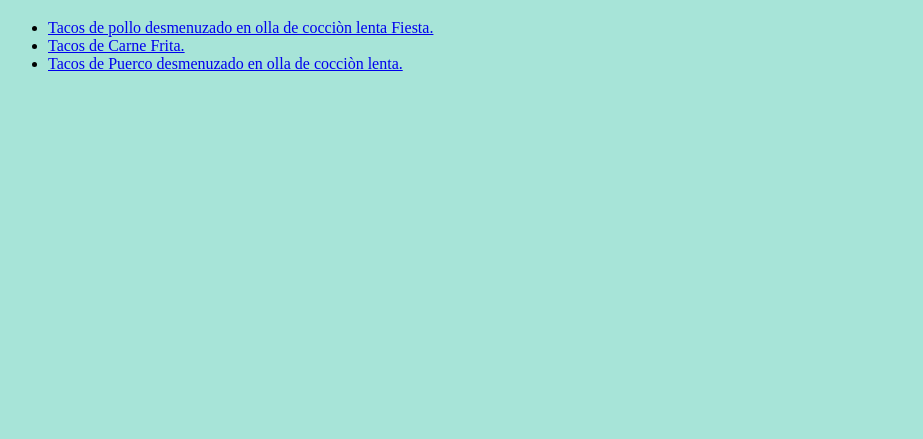
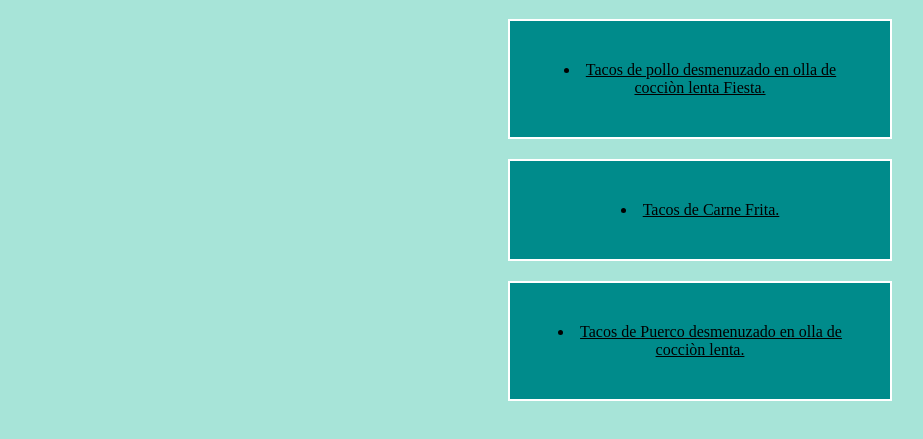
Before and after one commit to Johnny09887/Odin-Recipes, a plain HTML site: page index.html in a window 1280 px wide. Shown: the part 61-500 px from the top of the page, without its empty margins (0-923 px from the left). Drawn offline with Linux system fonts and the light colour scheme.

Commit message:
Mejorando el estiloPagPrincipal.css y editando index.html.
Acabe de dar un estilo mejor a estiloPagPrincipal.css para que este
tenga cuadros separados con colores y dentro de estas esten los link
que llevan a las paginas de las recetas, y edite index.html colocando
"div" a cada "li" para que esta esten separadas y dentro de los "div"
le coloque clases para tenerlas por separado a cada una.

```diff
--- a/CSS/estiloPagPrincipal.css
+++ b/CSS/estiloPagPrincipal.css
@@ -2,6 +2,22 @@ body{
     background-color: rgb(167, 228, 216);
 }
 .titulo{
-    color: rgb(2, 2, 2);
+    color:black;
     text-align: center;
 }
+.listado{
+    text-align: center;
+    padding-left: 0;
+    list-style-position: inside;
+}
+.pollo,.carne,.puerco{
+    background-color: darkcyan;
+    border: 2px solid white;
+    width: 300px;
+    padding: 40px;
+    margin: 20px;
+    margin-left: 500px;
+}
+.colorpollo,.colorcarne,.colorpuerco{
+    color: black;
+}
--- a/index.html
+++ b/index.html
@@ -6,10 +6,16 @@
     </head>
     <body>
         <h1 class="titulo">Recetas de Odin</h1>
-        <ul>
-         <li><a href="recetas/tacosDePollo.html">Tacos de pollo desmenuzado en olla de cocciòn lenta Fiesta.</a></li>
-         <li><a href="recetas/tacosDeCarne.html">Tacos de Carne Frita.</a></li>
-         <li><a href="recetas/tacosDePuerco.html">Tacos de Puerco desmenuzado en olla de cocciòn lenta.</a></li>
+        <ul class="listado">
+         <div class="pollo">
+           <li><a href="recetas/tacosDePollo.html" class="colorpollo">Tacos de pollo desmenuzado en olla de cocciòn lenta Fiesta.</a></li>
+         </div>
+         <div class="carne">
+           <li><a href="recetas/tacosDeCarne.html" class="colorcarne">Tacos de Carne Frita.</a></li>
+         </div>
+         <div class="puerco">
+           <li><a href="recetas/tacosDePuerco.html" class="colorpuerco">Tacos de Puerco desmenuzado en olla de cocciòn lenta.</a></li>
+         </div>
         </ul>
     </body>
 </html>
```
